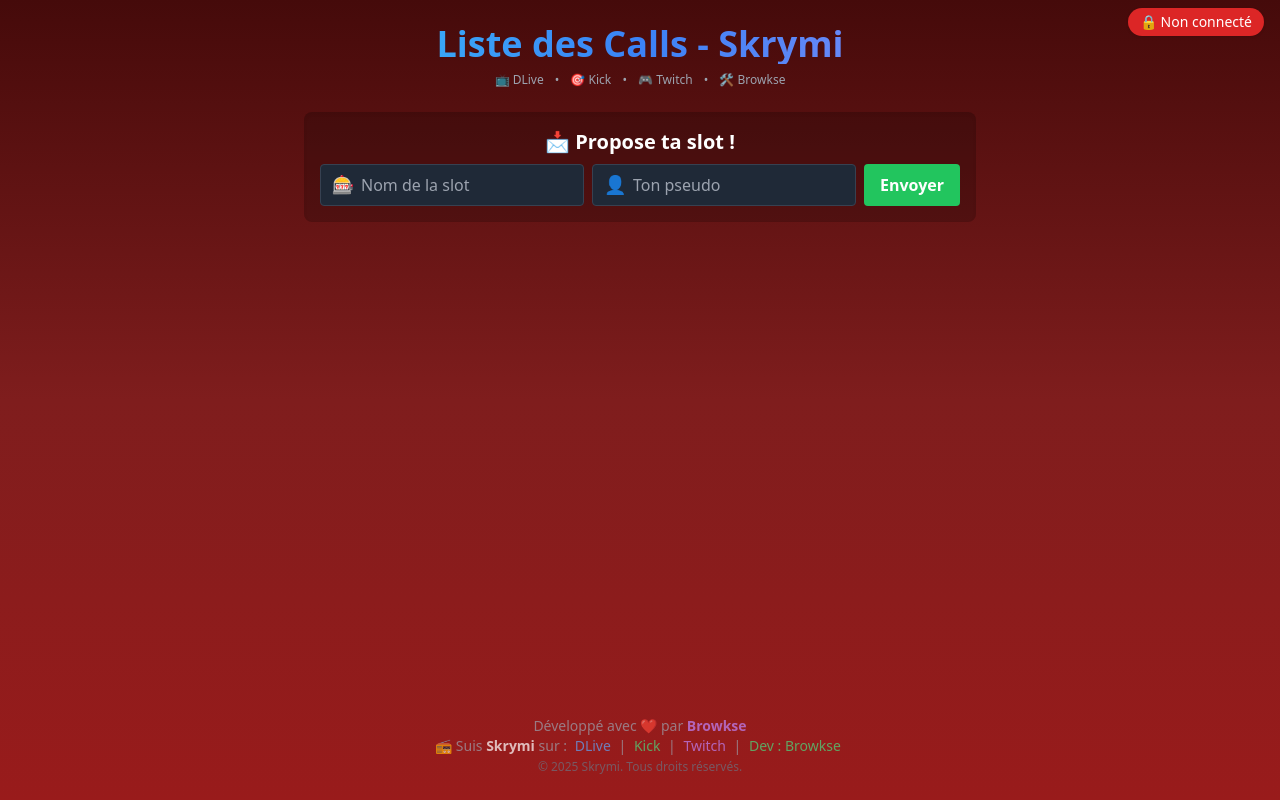
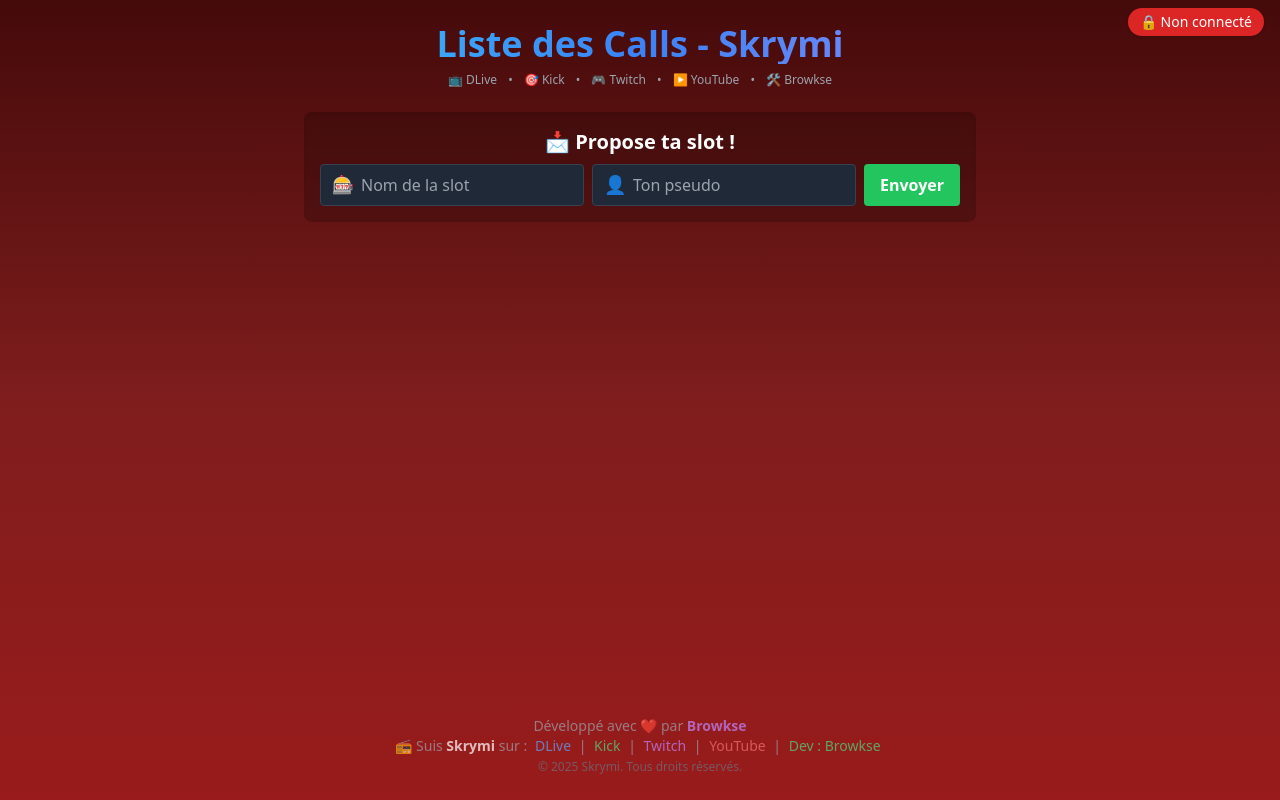
Before and after one commit to Corpse203/calls-bot, a website: page public/index.html in a window 1280 px wide. Drawn offline with nearby package versions, Linux system fonts and the light colour scheme; no server answers.

Commit message:
Update index.html

```diff
--- a/public/index.html
+++ b/public/index.html
@@ -62,6 +62,8 @@
   <span>•</span>
   <a href="https://www.twitch.tv/skrymi" target="_blank" class="hover:text-purple-400 transition">🎮 Twitch</a>
   <span>•</span>
+  <a href="https://www.youtube.com/@skrymi777" target="_blank" class="hover:text-red-400 transition">▶ YouTube</a>
+  <span>•</span>
   <a href="mailto:Browkse0@gmail.com" target="_blank" class="hover:text-purple-400 transition">🛠️ Browkse </a>
 </div>
 
@@ -118,6 +120,7 @@
     <a href="https://dlive.tv/skrymi" class="text-blue-400 hover:underline mx-1" target="_blank">DLive</a> |
     <a href="https://kick.com/skrymi" class="text-green-400 hover:underline mx-1" target="_blank">Kick</a> |
     <a href="https://www.twitch.tv/skrymi" class="text-purple-400 hover:underline mx-1" target="_blank">Twitch</a> |
+    <a href="https://www.youtube.com/@skrymi777" class="text-red-400 hover:underline mx-1" target="_blank">YouTube</a> |
     <a href="mailto:Browkse0@gmail.com" class="text-green-400 hover:underline mx-1" target="_blank"> Dev : Browkse</a><br>
     <span class="text-gray-500 text-xs">© 2025 Skrymi. Tous droits réservés.</span>
   </footer>
```
